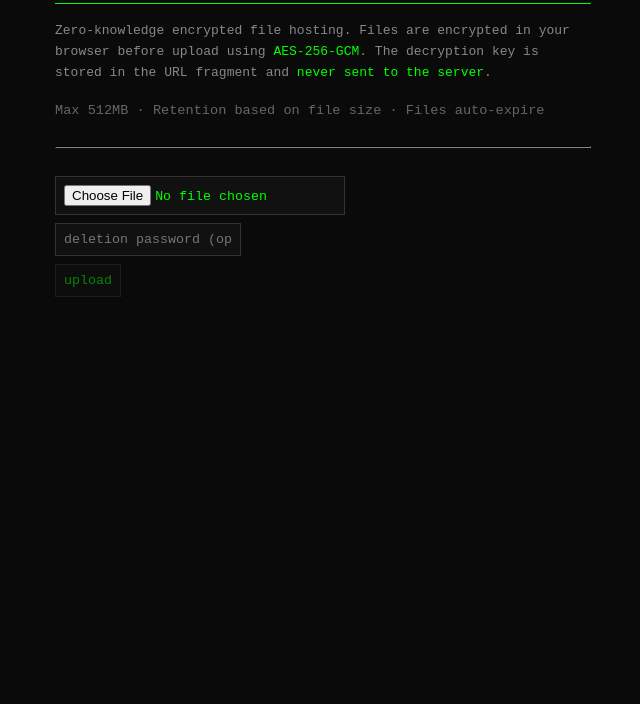
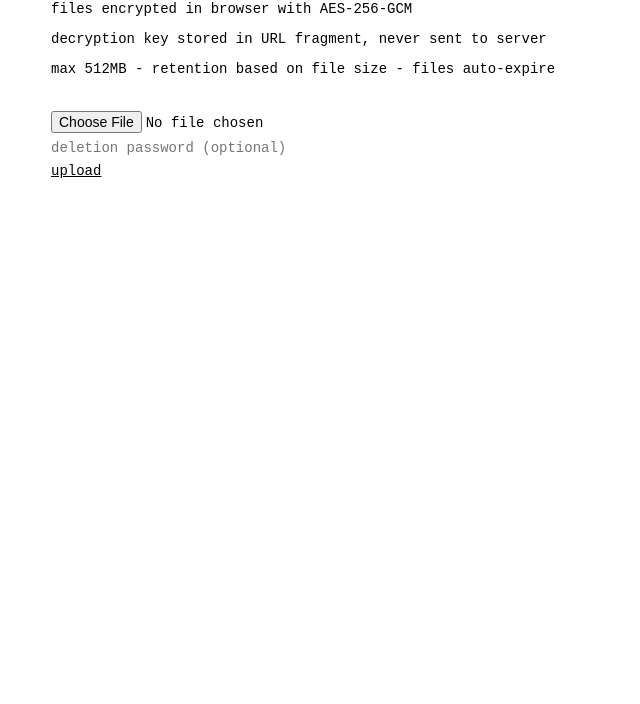
Before and after one commit to kittens-inc/temp, a website: page public/index.html in a window 1280 px wide. Shown: the part 96-800 px from the top of the page, without its empty margins (317-957 px from the left). Drawn offline with Linux system fonts and the light colour scheme.

Commit message:
style: minimal white monospace UI

```diff
--- a/public/index.html
+++ b/public/index.html
@@ -5,44 +5,37 @@
   <meta name="viewport" content="width=device-width, initial-scale=1.0">
   <title>temp</title>
   <style>
-    * { box-sizing: border-box; }
-    body { font-family: monospace; background: #0a0a0a; color: #00ff00; padding: 2rem; max-width: 600px; margin: 0 auto; line-height: 1.6; }
-    h1 { color: #00ff00; border-bottom: 1px solid #00ff00; padding-bottom: 0.5rem; }
-    h2 { color: #00aa00; }
-    p { color: #888; }
-    input, button { font-family: monospace; background: #111; color: #00ff00; border: 1px solid #333; padding: 0.5rem; margin: 0.25rem 0; }
-    input:focus, button:focus { outline: none; border-color: #00ff00; }
-    button { cursor: pointer; }
-    button:hover { background: #1a1a1a; }
-    button:disabled { opacity: 0.5; cursor: not-allowed; }
-    input[type="text"] { width: 100%; }
-    #result-url { background: #000; }
-    a { color: #00ff00; }
-    .info { color: #666; font-size: 0.85rem; margin: 1rem 0; }
-    .highlight { color: #00ff00; }
-    img, video, audio { max-width: 100%; margin: 1rem 0; border: 1px solid #333; }
+    * { font-family: monospace; font-size: 14px; box-sizing: border-box; }
+    body { background: #fff; color: #000; padding: 2rem; max-width: 600px; margin: 0 auto; }
+    input, button { font-family: monospace; font-size: 14px; background: #fff; color: #000; border: none; padding: 0.25rem 0; }
+    input[type="text"], input[type="password"] { width: 100%; }
+    button { cursor: pointer; text-decoration: underline; }
+    img, video, audio { max-width: 100%; margin: 1rem 0; }
+    section { margin: 1rem 0; }
   </style>
 </head>
 <body>
 <h1>temp</h1>
 <section id="upload-section">
-    <p>Zero-knowledge encrypted file hosting. Files are encrypted in your browser before upload using <span class="highlight">AES-256-GCM</span>. The decryption key is stored in the URL fragment and <span class="highlight">never sent to the server</span>.</p>
-    <p class="info">Max 512MB · Retention based on file size · Files auto-expire</p>
-    <hr style="border-color: #333; margin: 1.5rem 0;">
+<p>zero-knowledge encrypted file hosting</p>
+<p>files encrypted in browser with AES-256-GCM</p>
+<p>decryption key stored in URL fragment, never sent to server</p>
+<p>max 512MB - retention based on file size - files auto-expire</p>
+<br>
 <input type="file" id="file-input"><br>
 <input type="password" id="delete-password" placeholder="deletion password (optional)"><br>
 <button id="upload-btn" disabled>upload</button>
 <div id="progress" hidden></div>
 </section>
 <section id="result-section" hidden>
-    <h2>uploaded</h2>
+<p>uploaded</p>
 <input type="text" id="result-url" readonly>
 <button id="copy-btn">copy</button>
-    <p id="expiry-info" class="info"></p>
+<p id="expiry-info"></p>
 <button id="new-upload-btn">upload another</button>
 </section>
 <section id="download-section" hidden>
-    <h2>download</h2>
+<p>download</p>
 <p id="file-info"></p>
 <div id="preview"></div>
 <button id="download-btn">download</button>
```
Lines whose indentation alone changed are shown as unchanged.
